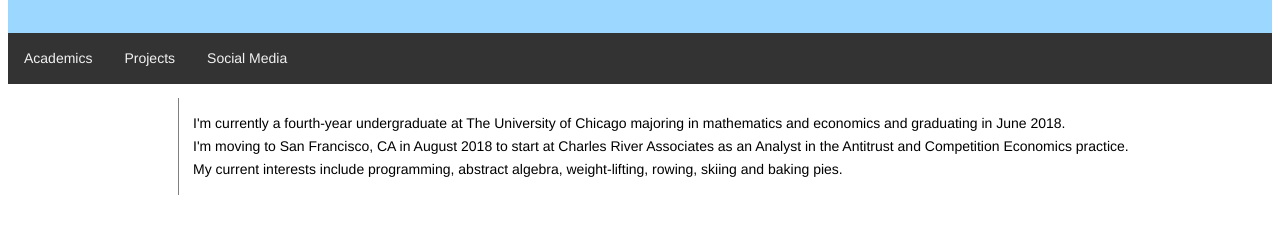
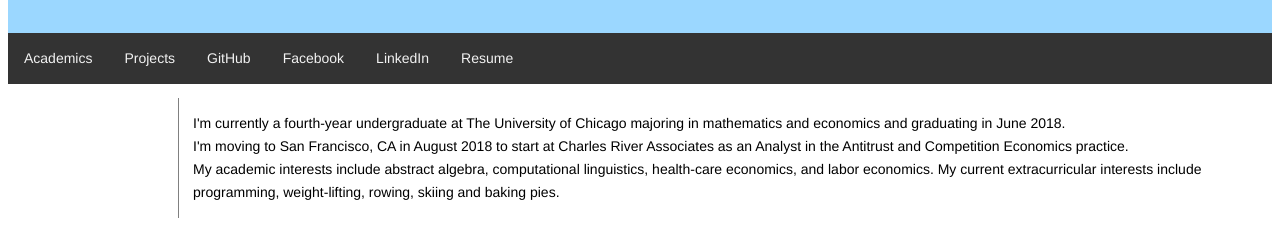
Before and after one commit to andrew-chuang/andrew-chuang.github.io, a plain HTML site: page index.html in a window 1280 px wide. Shown: the part 69-308 px from the top of the page. Drawn offline with Linux system fonts and the light colour scheme.

Commit message:
Changed Navigation bar code

```diff
--- a/index.html
+++ b/index.html
@@ -15,7 +15,10 @@
     <div class="topnav">
     <a href="#">Academics</a>
     <a href="#">Projects</a>
-    <a href="#">Social Media</a>
+    <a href="https://github.com/andrew-chuang">GitHub</a>
+    <a href="https://www.facebook.com/theandrewchuang">Facebook</a>
+    <a href="https://www.linkedin.com/in/chuangandrew">LinkedIn</a>
+    <a href="#">Resume</a>
     </div>
 
     <p>
@@ -24,8 +27,12 @@
       <br> I'm moving to San Francisco, CA in August 2018 to start at Charles River
       Associates as an Analyst in the Antitrust and Competition Economics practice.
       <br>
-      My current interests include programming, abstract algebra, weight-lifting,
+      My academic interests include abstract algebra, computational linguistics, health-care economics,
+      and labor economics.
+      My current extracurricular interests include programming, weight-lifting,
       rowing, skiing and baking pies.
+      <br>
+
     </p>
     </div>
   </body>
--- a/styles.css
+++ b/styles.css
@@ -56,8 +56,6 @@ nav {
     overflow: hidden;
     background-color: #333;
 }
-
-/* Style the topnav links */
 .topnav a {
 	font-family: "Helvetica Neue", Helvetica, Arial, sans-serif;
 	font-size: 14px;
```
